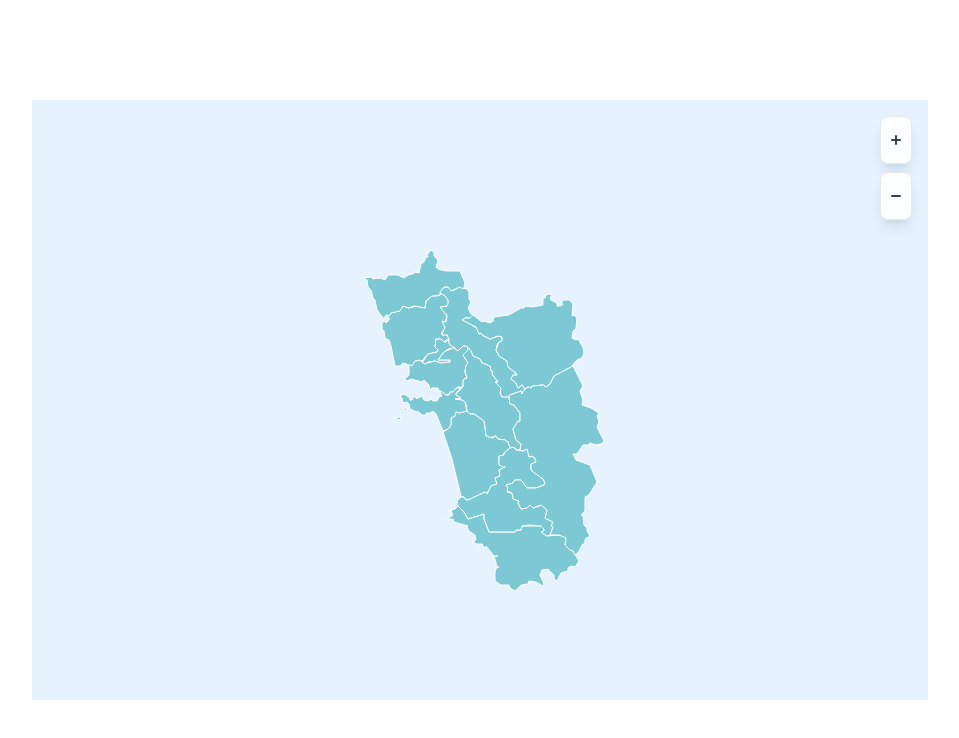
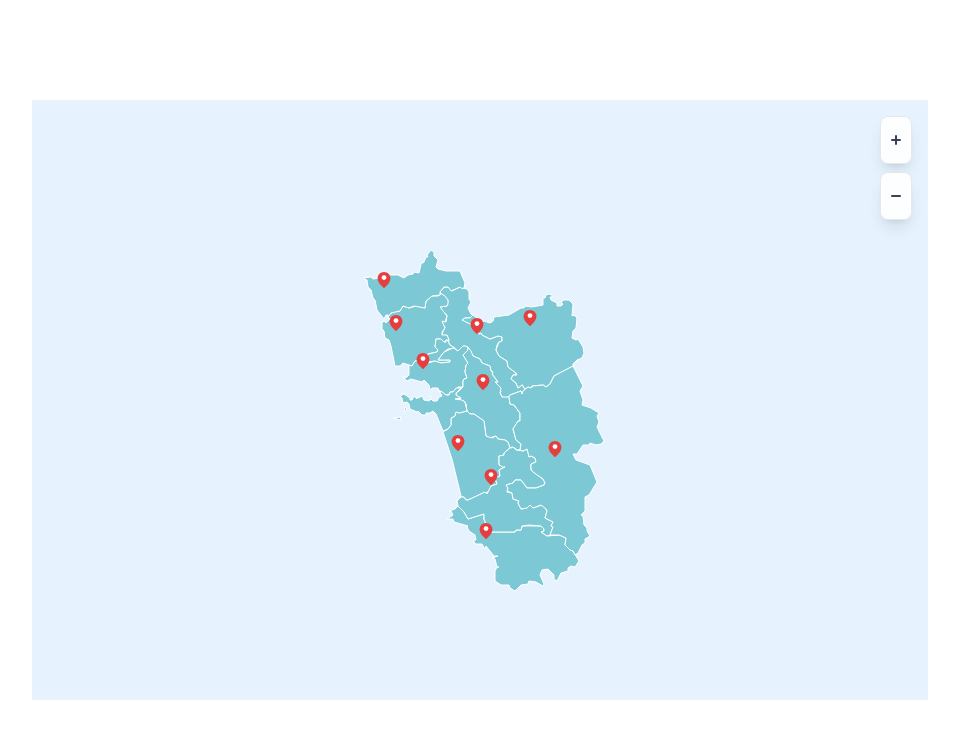
Before and after one commit to abhinavsaxena2308/goa-visual, a Next.js app: page / in a window 1280 px wide. Shown: the top 738 px of the page, without its empty margins (160-1119 px from the left). Built offline with nearby package versions, Linux system fonts and the light colour scheme.

Commit message:
location pin addn

```diff
--- a/components/GoaMap.tsx
+++ b/components/GoaMap.tsx
@@ -6,9 +6,10 @@ import type { FeatureCollection, Feature } from "geojson";
 
 const MapContainer = dynamic(() => import("react-leaflet").then((mod) => mod.MapContainer), { ssr: false });
 const GeoJSON = dynamic(() => import("react-leaflet").then((mod) => mod.GeoJSON), { ssr: false });
+const Marker = dynamic(() => import("react-leaflet").then((mod) => mod.Marker), { ssr: false });
 
 const MERGED_TALUKAS = ["Panaji", "XYZ"] as const;
-const MERGED_NAME = "Panaji";
+const MERGED_NAME = "Tiswadi";
 const DEFAULT_DATA = {
   literacy_rate: "-",
   male_literacy: "-",
@@ -49,6 +50,46 @@ export default function GoaMap() {
     });
   };
 
+  const getCentroid = (coords: number[][][]): [number, number] => {
+    let lat = 0, lng = 0;
+    const points = coords.flat(2);
+    for (let i = 0; i < points.length; i += 2) {
+      lng += points[i];
+      lat += points[i + 1];
+    }
+    return [lat / (points.length / 2), lng / (points.length / 2)];
+  };
+
+  const getTalukaMarkers = () => {
+    if (!geoData?.features) return [];
+    return geoData.features
+      .filter((feature) => {
+        const name = feature.properties?.NAME_3 as string;
+        // Skip merged talukas (only keep the first one for display)
+        if (name === "XYZ") return false;
+        return true;
+      })
+      .map((feature) => {
+        const name = feature.properties?.NAME_3 as string;
+        if (feature.geometry.type === "Polygon") {
+          const coords = feature.geometry.coordinates as number[][][];
+          const centroid = getCentroid(coords);
+          return { name, centroid };
+        }
+        return null;
+      }).filter(Boolean);
+  };
+
+  const createIcon = (name: string) => {
+    const L = require("leaflet");
+    return L.divIcon({
+      html: `<svg xmlns="http://www.w3.org/2000/svg" width="20" height="16" viewBox="0 0 32 40"><path d="M16 0C7.163 0 0 7.163 0 16c0 12 16 24 16 24s16-12 16-24c0-8.837-7.163-16-16-16z" fill="#E53E3E"/><circle cx="16" cy="14" r="6" fill="white"/></svg>`,
+      className: "",
+      iconSize: [20, 26],
+      iconAnchor: [10, 26],
+    });
+  };
+
   const data = hoveredTaluka ? getData(hoveredTaluka) : null;
 
   if (!isClient || !geoData) return <div className="text-center p-8">Loading map...</div>;
@@ -57,6 +98,9 @@ export default function GoaMap() {
     <div className="relative w-full max-w-4xl mx-auto ">
       <MapContainer center={[15.4, 74.0]} zoom={9} style={{ height: "600px", width: "100%", backgroundColor: "#e6f3ff" }} scrollWheelZoom={false} zoomControl={false} attributionControl={false} ref={mapRef}>
         <GeoJSON data={geoData} style={getStyle} onEachFeature={onEachFeature} />
+        {getTalukaMarkers().map((marker) => (
+          <Marker key={marker!.name} position={marker!.centroid} icon={createIcon(marker!.name)} />
+        ))}
       </MapContainer>
 
       <div className="absolute top-4 right-4 flex flex-col gap-2 z-1000">
```
